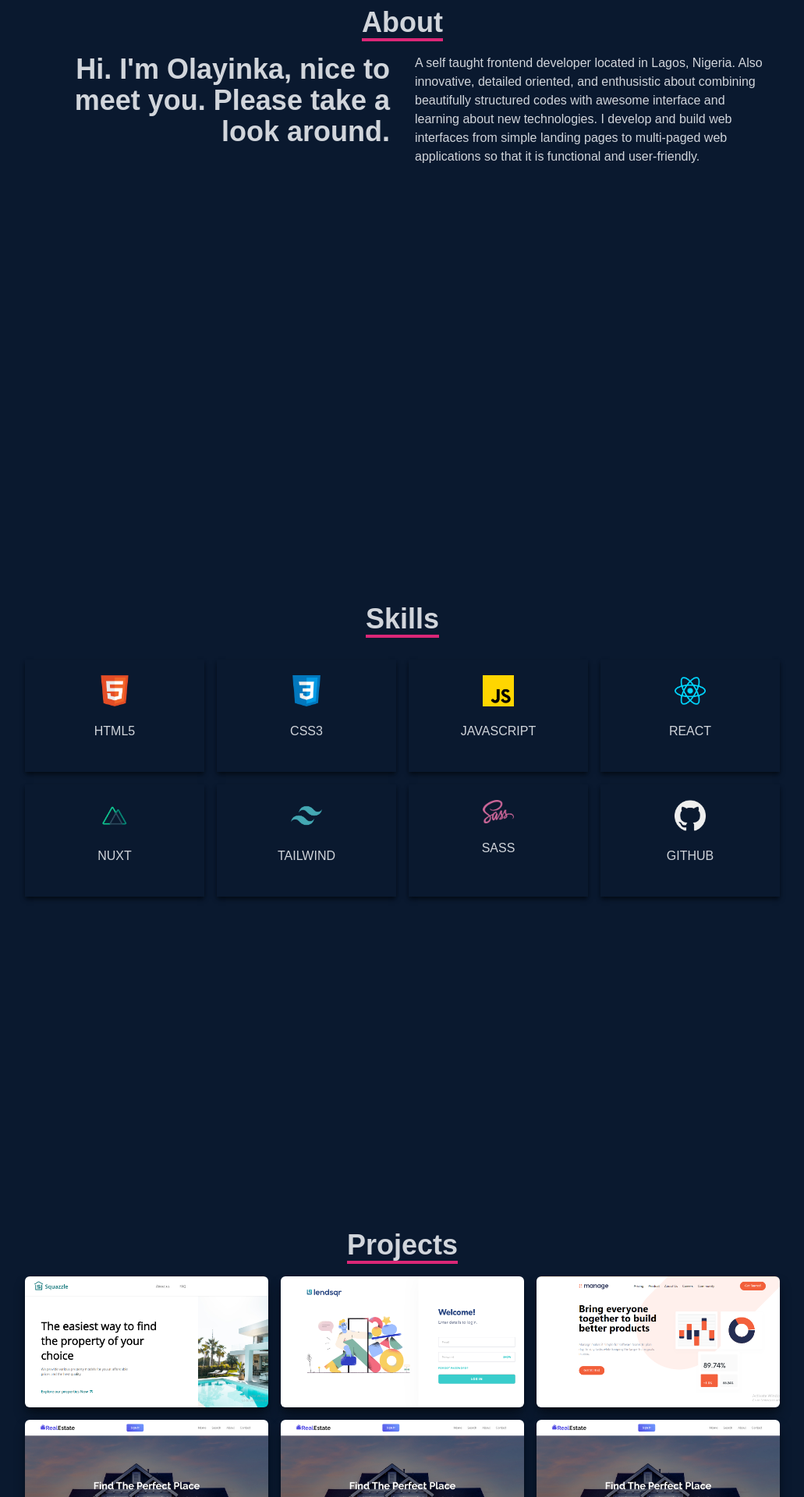
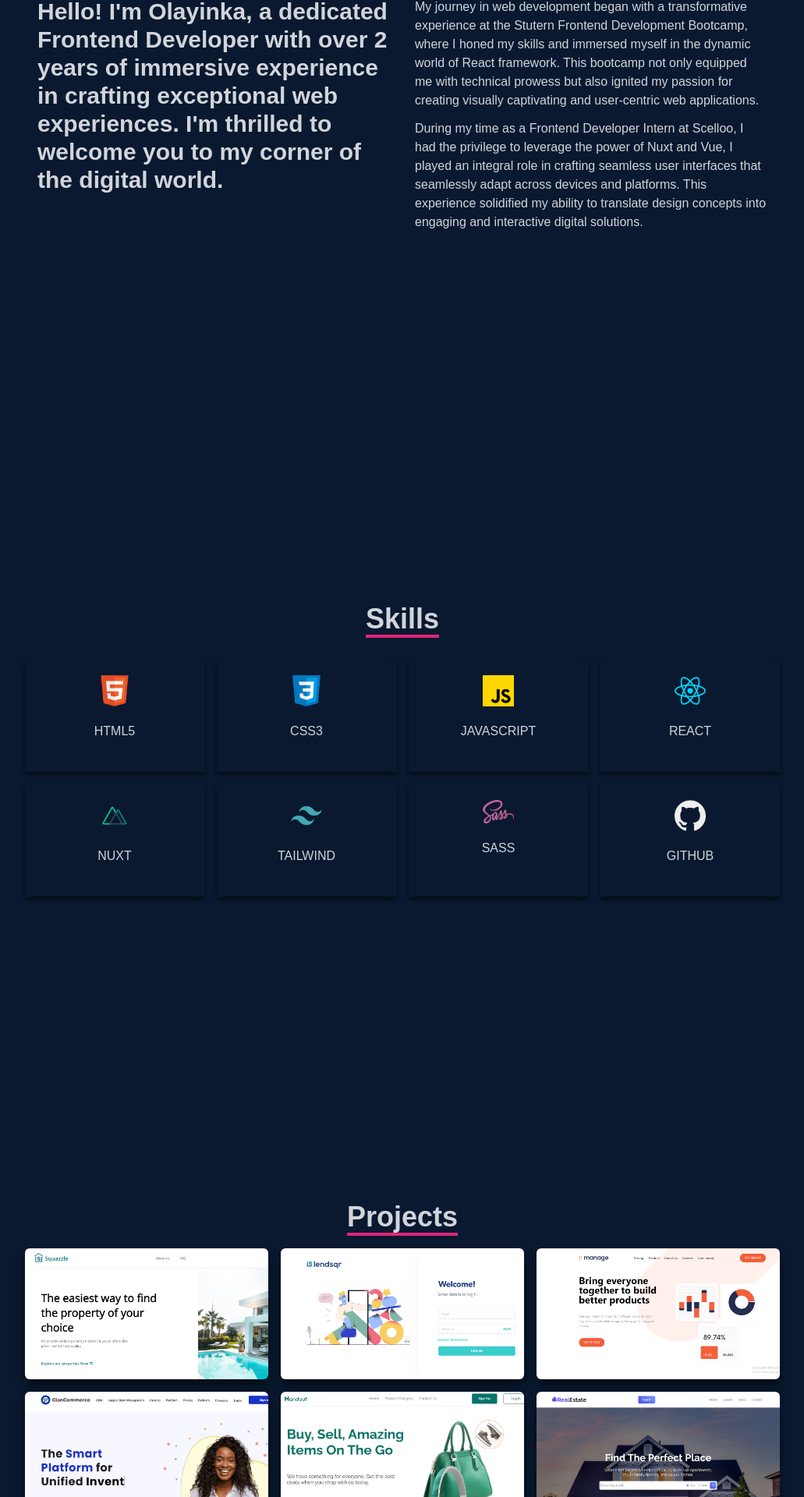
Before and after one commit to YhinkaDevOps/React-Portfolio, a React (Create React App) app: page / in a window 1280 px wide. Shown: the part 1083-3003 px from the top of the page at 78% size, without its empty margins (124-1155 px from the left). Built offline with nearby package versions, Linux system fonts and the light colour scheme.

Commit message:
portfolio update

```diff
--- a/src/components/About.js
+++ b/src/components/About.js
@@ -11,23 +11,33 @@ const About = () => {
         </div>
         <div></div>
 
-        <div className="max-w-[1000px] w-full grid sm:grid-cols-2 gap-8 px-4 ">
-          <div className="sm:text-right text-4xl font-bold about-intro ">
+        <div className="max-w-[1000px] w-full grid sm:grid-cols-2 gap-6 md:gap-8 px-4 ">
+          <div className="sm:text-left md:text-2xl lg:text-3xl  font-bold about-intro ">
             <p>
-              Hi. I'm Olayinka, nice to meet you. Please take a look around.
+              Hello! I'm Olayinka, a dedicated Frontend Developer
+              with over 2 years of immersive experience in crafting exceptional
+              web experiences. I'm thrilled to welcome you to my corner of the
+              digital world.
             </p>
           </div>
-          <div className="about-info space-y-3 ">
+          <div className="text-sm md:text-base about-info space-y-3 ">
             <p>
-              A self taught frontend developer located in Lagos, Nigeria. Also
-              innovative, detailed oriented, and enthusistic about combining
-              beautifully structured codes with awesome interface and learning
-              about new technologies. I develop and build web interfaces from
-              simple landing pages to multi-paged web applications so that it is
-              functional and user-friendly.
+              My journey in web development began with a transformative
+              experience at the Stutern Frontend Development Bootcamp, where I
+              honed my skills and immersed myself in the dynamic world of React
+              framework. This bootcamp not only equipped me with technical
+              prowess but also ignited my passion for creating visually
+              captivating and user-centric web applications.
             </p>
 
-            <p></p>
+            <p>
+              During my time as a Frontend Developer Intern at Scelloo, I had
+              the privilege to leverage the power of Nuxt and Vue,
+              I played an integral role in crafting seamless user interfaces
+              that seamlessly adapt across devices and platforms. This
+              experience solidified my ability to translate design concepts into
+              engaging and interactive digital solutions.
+            </p>
           </div>
         </div>
       </div>
--- a/src/components/Home.js
+++ b/src/components/Home.js
@@ -8,14 +8,14 @@ const Home = () => {
       {/* Container */}
       <div className="max-w-[1700px] mx-auto px-10 flex flex-col-reverse h-full md:flex-row items-center select-none ">
         <div className="homebio-container pb-5 xl:mx-auto 2xl:mx-auto md:mt-12 sm:mb-5 lg:mt-12 2xl:ml-12 xl:ml-11 flex flex-col  mx-auto md:w-3/5 md:ml-10 xs:space-y-0 xs:mb-[40px] space-y-1 ">
-          <p className="text-pink-600 text-3xl sm:text-4xl md:text-3xl lg:text-4xl xl:text-5xl 2xl:text-7xl">
+          <p className="text-pink-600 text-2xl sm:text-3xl md:text-3xl lg:text-4xl xl:text-5xl 2xl:text-7xl">
             Hello 👋
           </p>
 
-          <h1 className="text-2xl sm:text-4xl md:text-3xl font-bold text-[#ccd6f6] lg:text-4xl 2xl:text-7xl">
+          <h1 className="text-2xl sm:text-3xl md:text-3xl font-bold text-[#ccd6f6] lg:text-4xl 2xl:text-7xl">
             I'm Bakare <span className="name_span">Olayinka</span>
           </h1>
-          <h2 className="text-2xl sm:text-4xl md:text-3xl font-bold text-[#8892b0] leading-7 lg:text-4xl 2xl:text-7xl">
+          <h2 className="text-2xl sm:text-3xl md:text-3xl font-bold text-[#8892b0] leading-7 lg:text-4xl 2xl:text-7xl">
             Frontend Developer.
           </h2>
           <p className="text-[#ccd6f6] py-2 md:py-4 max-w-[800px] leading-5 xl:text-xl xl:max-w[800px] xs:text-base lg:text-lg 2xl:text-2xl 2xl:max-w-[1000px] description">
@@ -30,7 +30,7 @@ const Home = () => {
               </Link>
             </button>
             <a
-              href="https://drive.google.com/file/d/1Gsdm9W6fc9uFCcHq8vcA3ovGjTM_F9vm/view"
+              href="https://drive.google.com/file/d/1-wtA9DNIED6ZRsCanyRv2H0wmT6JqxKF/view"
               target="_blank"
               rel="noreferrer"
               className="flex md:hidden text-white group px-2 py-2 my-2  items-center hover:border-pink-600 hover:bg-pink-600 rounded-md Home-btn sm:text-sm md:text-sm xs:text-xs lg:text-base xl:text-lg xl:py-3 2xl:py-4 2xl:px-4 2xl:text-2xl"
--- a/src/components/Navbar.js
+++ b/src/components/Navbar.js
@@ -123,7 +123,7 @@ const Navbar = () => {
           <li className="w-[160px] h-[60px] flex justify-between items-center ml-[-100px] hover:ml-[-5px] duration-300 bg-blue-600">
             <a
               className="flex justify-between items-center w-full text-gray-300 font-bold"
-              href="https://drive.google.com/file/d/1Gsdm9W6fc9uFCcHq8vcA3ovGjTM_F9vm/view"
+              href="https://drive.google.com/file/d/1-wtA9DNIED6ZRsCanyRv2H0wmT6JqxKF/view"
               target="_blank"
               rel="noreferrer"
             >
--- a/src/components/Project.js
+++ b/src/components/Project.js
@@ -3,6 +3,8 @@ import realestate from "../image/realestate.jpg";
 import squazzle from "../image/squazzle.png";
 import lendsqr from "../image/lendsqr.png";
 import medium from "../image/medium.png";
+import clancommerce from "../image/clancommerce.JPG";
+import handout from "../image/handout.JPG";
 
 const Project = () => {
   return (
@@ -21,7 +23,7 @@ const Project = () => {
           <div className="grid sm:grid-cols-2 md:grid-cols-3 gap-4 ">
             <div
               style={{ backgroundImage: `url(${squazzle})` }}
-              className="shadow-lg shadow-[#040c16] group container rounded-md flex justify-center items-center mx-auto content-div hover:scale-110 duration-200"
+              className="z-1 shadow-lg shadow-[#040c16] group container rounded-md flex justify-center items-center mx-auto content-div hover:scale-110 duration-200"
             >
               <div className="opacity-0 group-hover:opacity-100 ">
                 <span className="text-lg font-bold text-white flex justify-center items-center mt-1">
@@ -134,48 +136,70 @@ const Project = () => {
             </div>
 
             <div
-              style={{ backgroundImage: `url(${realestate})` }}
+              style={{ backgroundImage: `url(${clancommerce})` }}
               className="shadow-lg shadow-[#040c16] group container rounded-md flex justify-center items-center mx-auto content-div hover:scale-110 duration-200 "
             >
               <div className="opacity-0 group-hover:opacity-100">
                 <span className="text-lg font-bold text-white flex justify-center items-center mt-1 ">
-                  Bonik
+                  ClanCommerce
                 </span>
                 <span className="text-white text-[11px] mt-1 flex justify-center items-center px-4 leading-4">
-                  A multi-purpose E-commerce Application
+                  The Smart platform for unified commerce, CRM, sales, and
+                  inventory operation
                 </span>
+                <div className="text-white text-[11px] pt-4 flex gap-2  justify-center items-center ">
+                  <span className="bg-[#696869] p-1 rounded-lg">Figma</span>
+                  <span className="bg-[#696869] p-1 rounded-lg">Nuxt</span>
+                  <span className="bg-[#696869] p-1 rounded-lg">
+                    Javascript
+                  </span>
+                  <span className="bg-[#696869] p-1 rounded-lg">CSS</span>
+                  <span className="bg-[#696869] p-1 rounded-lg">Tailwind</span>
+                </div>
                 <div className="pt-6 pb-3 text-center">
                   <a
-                    href="/"
+                    href="http://clancomm-web-new.s3-website.eu-west-2.amazonaws.com/"
                     target="_blank"
                     className="text-center rounded-lg px-2 py-1 m-2 bg-white text-gray-700 font-bold text-sm hover:bg-pink-600 hover:text-white"
                     rel="noreferrer"
                   >
                     Demo
                   </a>
-                  <a
+                  {/* <a
                     href="/"
                     target="_blank"
                     rel="noreferrer"
                     className="text-center rounded-lg px-2 py-1 m-2 bg-white text-gray-700 font-bold text-sm hover:bg-pink-600 hover:text-white"
                   >
                     Code
-                  </a>
+                  </a> */}
                 </div>
               </div>
             </div>
 
             <div
-              style={{ backgroundImage: `url(${realestate})` }}
+              style={{ backgroundImage: `url(${handout})` }}
               className="shadow-lg shadow-[#040c16] group container rounded-md flex justify-center items-center mx-auto content-div hover:scale-110 duration-200 "
             >
               <div className="opacity-0 group-hover:opacity-100">
                 <span className="text-lg font-bold text-white flex justify-center items-center mt-1">
-                  In Progress!
+                  Handout
                 </span>
+                <span className="text-white text-[11px] mt-1 flex justify-center items-center px-4 leading-4">
+                  This platform provides a conduit for individuals to offer
+                  valuable yet surplus items to those who may find them
+                  beneficial.
+                </span>
+                <div className="text-white text-[11px] pt-4 flex gap-2  justify-center items-center ">
+                  <span className="bg-[#696869] p-1 rounded-lg">Figma</span>
+                  <span className="bg-[#696869] p-1 rounded-lg">PWA</span>
+                  <span className="bg-[#696869] p-1 rounded-lg">React</span>
+                  <span className="bg-[#696869] p-1 rounded-lg">CSS</span>
+                  <span className="bg-[#696869] p-1 rounded-lg">Tailwind</span>
+                </div>
                 <div className="pt-6 pb-3 text-center">
                   <a
-                    href="/"
+                    href="https://handout-stutern.web.app"
                     target="_blank"
                     rel="noreferrer"
                     className="text-center rounded-lg px-2 py-1 m-2 bg-white text-gray-700 font-bold text-sm hover:bg-pink-600 hover:text-white"
@@ -183,7 +207,7 @@ const Project = () => {
                     Demo
                   </a>
                   <a
-                    href="/"
+                    href="https://github.com/StuternHousemanship/HANDOUT-Frontend-Project-Team1.1/tree/staging"
                     target="_blank"
                     rel="noreferrer"
                     className="text-center rounded-lg px-2 py-1 m-2 bg-white text-gray-700 font-bold text-base hover:bg-pink-600 hover:text-white"
--- a/src/components/Skills.js
+++ b/src/components/Skills.js
@@ -11,7 +11,7 @@ import SASS from "../image/sass.png";
 
 const Skills = () => {
   return (
-    <div name="skills" className="bg-[#0a192f] w-full h-screen text-gray-300">
+    <div name="skills" className="bg-[#0a192f] w-full h-[100vh] text-gray-300">
       {/* Container */}
       <div className="max-w-[1000px] mx-auto p-4 flex flex-col justify-center w-full h-full">
         <div className="sm:text-center text-left pb-4 mt-[90px]">
```
Also changed, not shown: src/image/clancommerce.JPG (added), src/image/handout.JPG (added).
